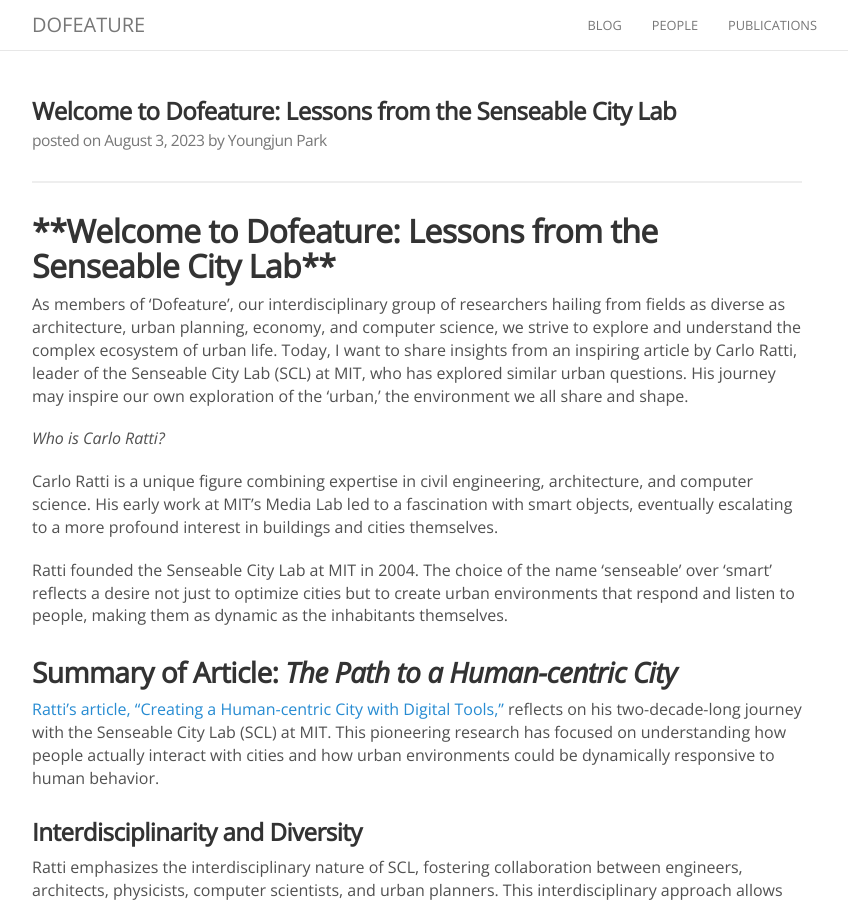
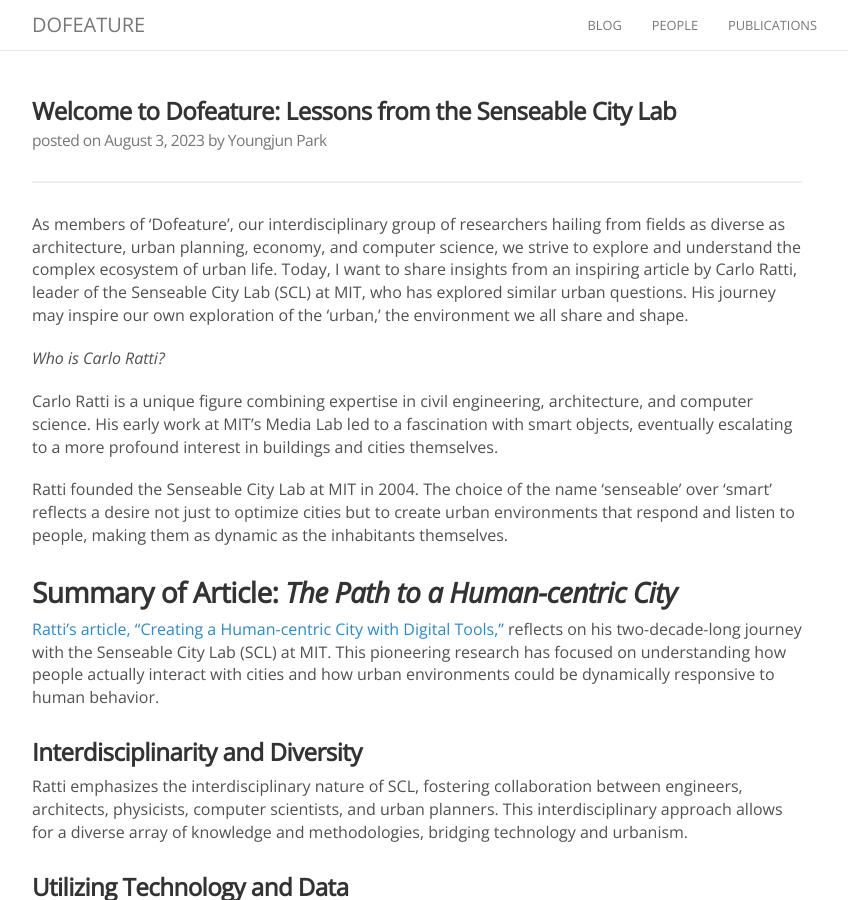
Before and after one commit to dofeature/dofeature.github.io, a Jekyll site: the page built from _posts/2023-08-03-Lessons-from-the-SCL-Journey.md, in a window 1280 px wide and 900 px high. Shown: the whole window, without its empty margins (223-1071 px from the left). Built offline with Jekyll 4.4.1, drawn with Linux system fonts in a browser that asks for light colours; nearby versions of some CDN libraries; comment, search, counter and statistics services are not loaded.

Commit message:
Update 2023-08-03-Lessons-from-the-SCL-Journey.md

```diff
--- a/_posts/2023-08-03-Lessons-from-the-SCL-Journey.md
+++ b/_posts/2023-08-03-Lessons-from-the-SCL-Journey.md
@@ -6,8 +6,6 @@
 author: Youngjun Park
 ---
 
-
-# ****Welcome to Dofeature: Lessons from the Senseable City Lab****
 
 As members of 'Dofeature', our interdisciplinary group of researchers hailing from fields as diverse as architecture, urban planning, economy, and computer science, we strive to explore and understand the complex ecosystem of urban life. Today, I want to share insights from an inspiring article by Carlo Ratti, leader of the Senseable City Lab (SCL) at MIT, who has explored similar urban questions. His journey may inspire our own exploration of the 'urban,' the environment we all share and shape.
 
```
